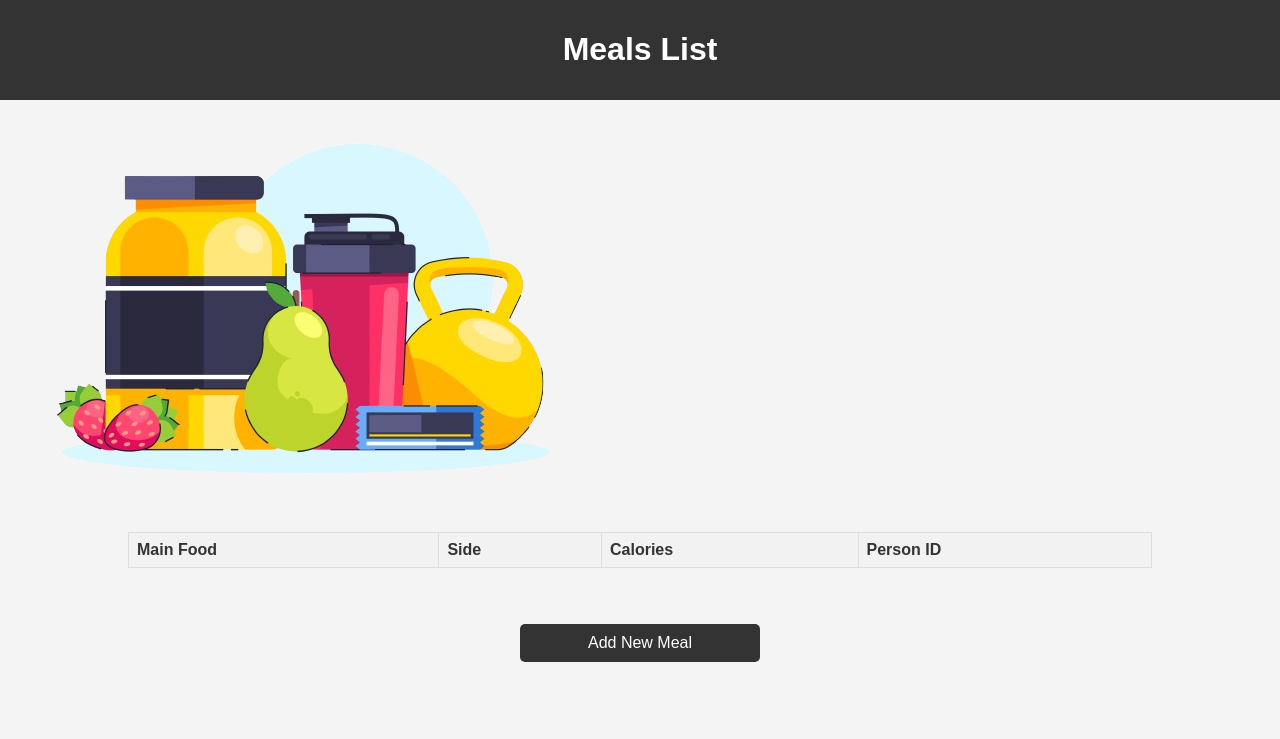
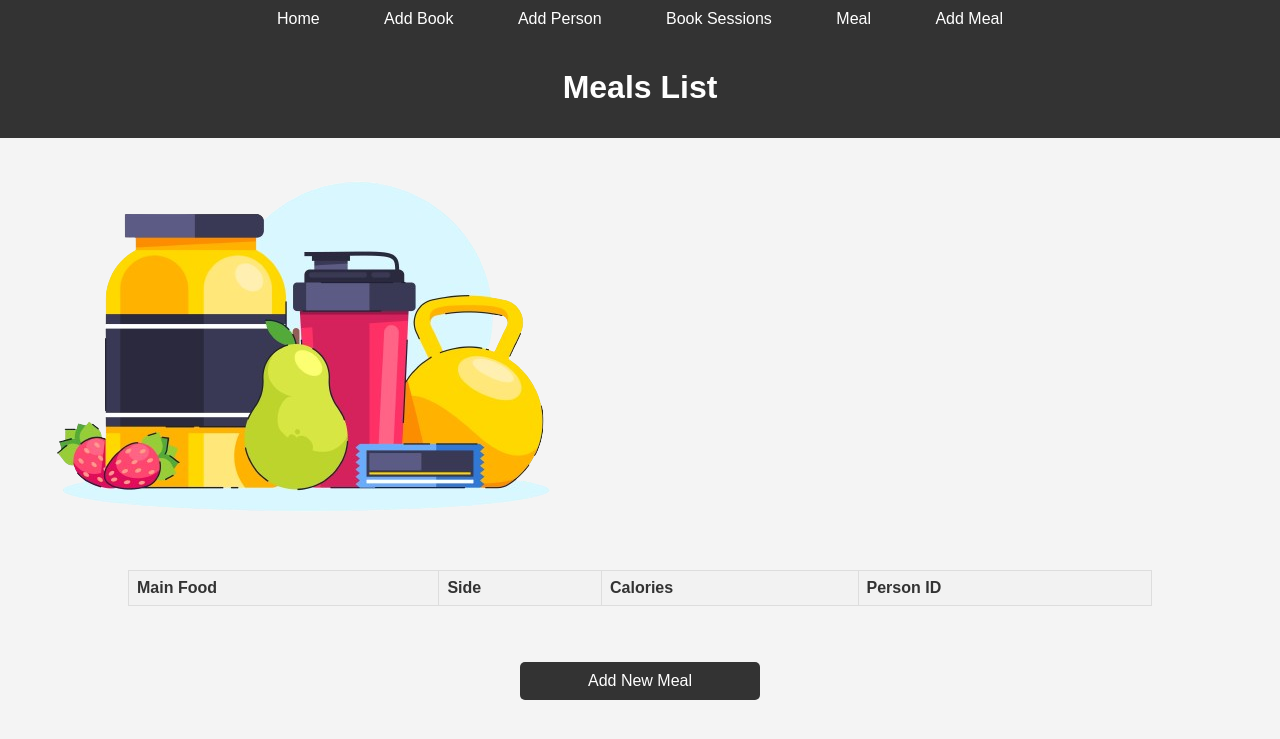
Before and after one commit to saramanha/2024_WI_CS_2043_Group13, a Spring Boot app: page /meals in a window 1280 px wide. Shown: the top 739 px of the page. Run offline with Spring Boot 4, Linux system fonts and the light colour scheme; lists and menus that the app fills with data are empty; some libraries are stand-ins or nearby versions.

Commit message:
just to save the code

```diff
--- a/src/main/resources/templates/layout.html
+++ b/src/main/resources/templates/layout.html
@@ -3,12 +3,51 @@
 <head>
     <meta charset="UTF-8">
     <title>Layout</title>
+    <style>
+        /* CSS for the navigation menu */
+        nav {
+            background-color: #333; /* Background color for the navigation bar */
+            padding: 10px 0; /* Add some padding to the top and bottom */
+        }
+
+        ul {
+            list-style-type: none; /* Remove bullet points from the list */
+            margin: 0;
+            padding: 0;
+            text-align: center; /* Align the list items to the center */
+        }
+
+        li {
+            display: inline-block; /* Display list items horizontally */
+            margin-right: 20px; /* Add some space between list items */
+        }
+
+        li:last-child {
+            margin-right: 0; /* Remove margin from the last list item */
+        }
+
+        a {
+            color: #fff; /* Text color for the links */
+            text-decoration: none; /* Remove underlines from the links */
+            padding: 10px 20px; /* Add padding to the links */
+            border-radius: 5px; /* Add rounded corners to the links */
+            transition: background-color 0.3s; /* Smooth transition for background color */
+        }
+
+        a:hover {
+            background-color: #555; /* Background color on hover */
+        }
+    </style>
 </head>
 <body>
 <nav>
     <ul>
-        <li><a class="button" th:href="@{/index}">Home</a></li>
-        <li><a class="button" th:href="@{/books/add}">Add Book</a></li>
+        <li><a th:href="@{/index}">Home</a></li>
+        <li><a th:href="@{/books/add}">Add Book</a></li>
+        <li><a th:href="@{/persons/add}">Add Person</a></li>
+        <li><a th:href="@{/sessions/add}">Book Sessions</a></li>
+        <li><a th:href="@{/meals}">Meal</a></li>
+        <li><a th:href="@{/meals/add}">Add Meal</a></li>
     </ul>
 </nav>
 
--- a/src/main/resources/templates/meals.html
+++ b/src/main/resources/templates/meals.html
@@ -1,5 +1,5 @@
 <!DOCTYPE html>
-<html xmlns:th="http://www.thymeleaf.org" >
+<html xmlns:th="http://www.thymeleaf.org" xmlns:layout="http://www.ultraq.net.nz/thymeleaf/layout" layout:decorate="layout">
 <head>
     <title>Meals List</title>
     <style>
@@ -66,6 +66,7 @@
     </style>
 </head>
 <body>
+<div layout:fragment="content">
 <div class="container">
     <div id="header">
         <h1>Meals List</h1>
@@ -94,5 +95,6 @@
     <br><br>
     <a href="/meals/add" class="btn">Add New Meal</a>
 </div>
+</div>
 </body>
 </html>
```
